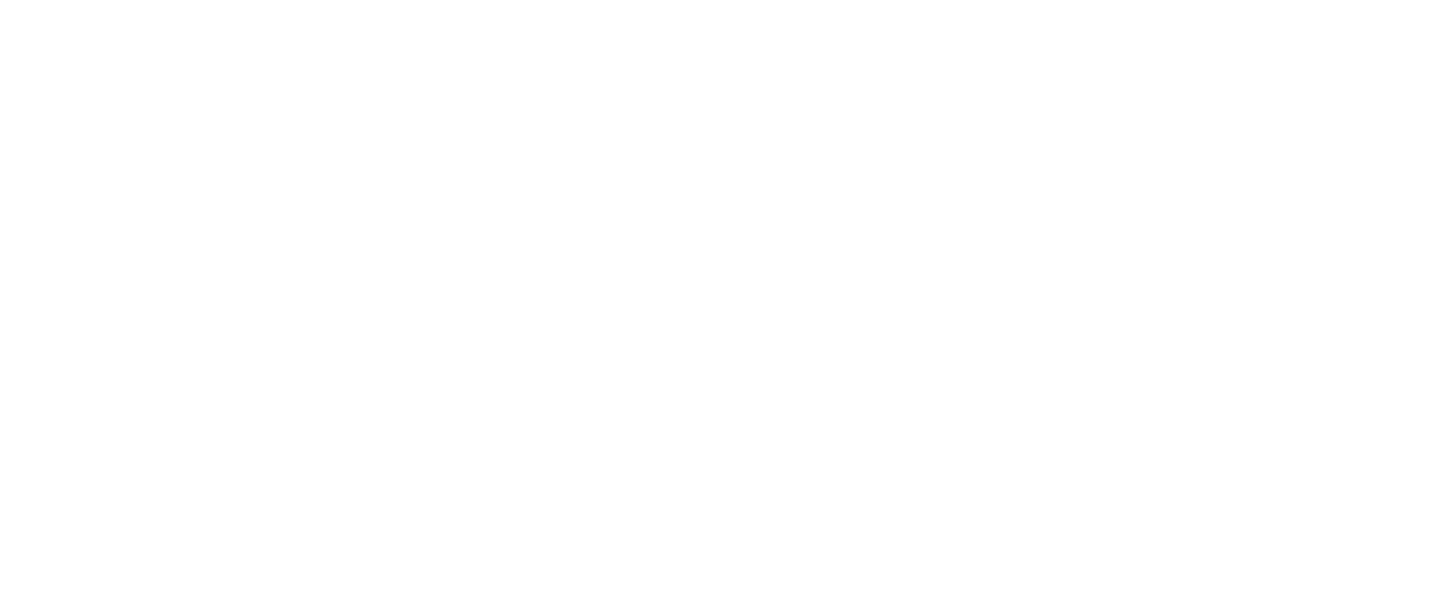
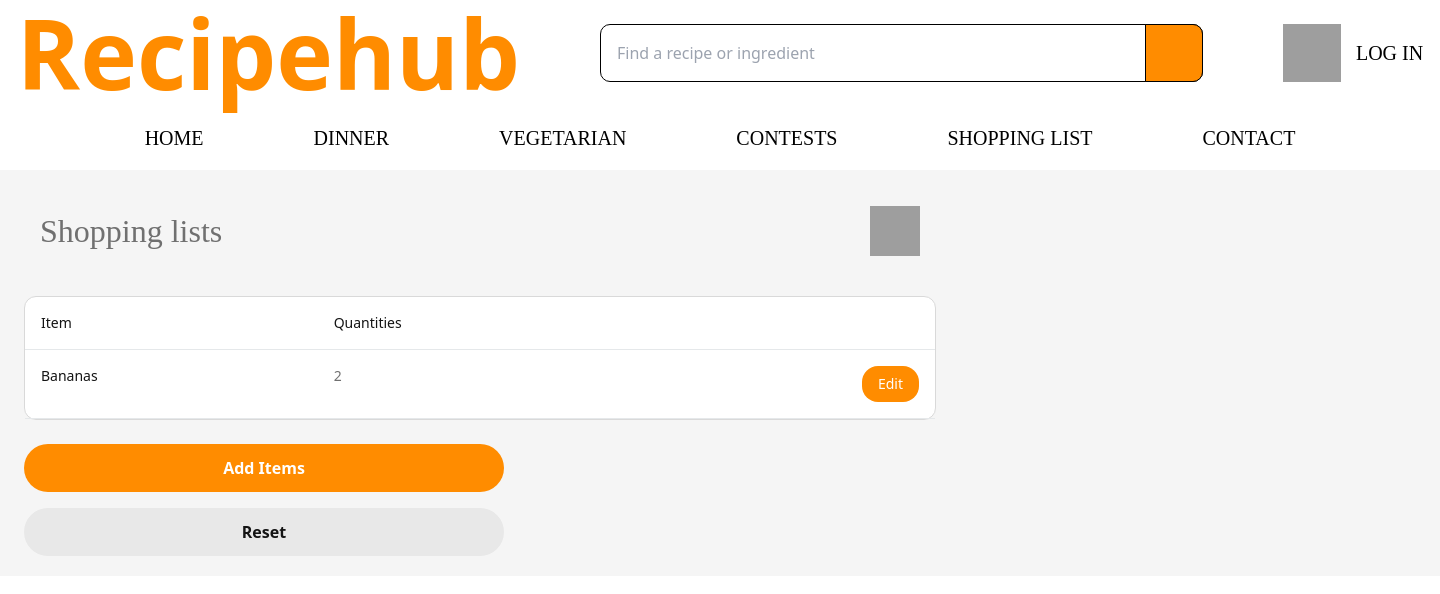
Before and after one commit to Dung8229/RecipeHub, a React (Vite) app in the folder Frontend/: page /shopping-list in a window 1280 px wide. Before the commit this address had no page. Shown: the top 594 px of the page, 1440 px wide, since content can reach past the window. Built offline with nearby package versions, Linux system fonts and the light colour scheme; grey boxes are pictures that could not be loaded.

Commit message:
shopping-list

```diff
--- a/Frontend/src/App.jsx
+++ b/Frontend/src/App.jsx
@@ -6,7 +6,7 @@
 import ExploreRecipesPage from './pages/ExploreRecipes';
 import LoginPage from './pages/Login';
 import RegisterPage from './pages/Register';
-
+import ShoppingList from './pages/ShoppingList';
 
 
 const App = () => {
@@ -19,6 +19,7 @@
         <Route path="/login" element={<LoginPage/>} />
         <Route path="/register" element={<RegisterPage/>} />
         <Route path="/home" element={<HomePage/>} />
+        <Route path="/shopping-list" element={<ShoppingList/>} />
         {/* <Route path="/register" element={<RegisterPage />} />
         <Route path="/login" element={<LoginPage />} />
         <Route path="/recipes" element={<ExploreRecipesPage />} />
--- a/Frontend/src/components/ExploreRecipeComponents/FilterSection.tsx
+++ b/Frontend/src/components/ExploreRecipeComponents/FilterSection.tsx
@@ -23,7 +23,7 @@
     item.toLowerCase().includes(searchTerm.toLowerCase())
   );
 
-  // Hiển thị 6 items đầu tiên hoặc tất cả nếu showAll = true
+  // Hiển thị 8 items đầu tiên hoặc tất cả nếu showAll = true
   const displayedItems = showAll ? filteredItems : filteredItems.slice(0, 8);
 
   return (
--- /dev/null
+++ b/Frontend/src/pages/ShoppingList.jsx
@@ -0,0 +1,92 @@
+import React from 'react';
+
+const ShoppingList = () => {
+  return (
+    <div className="w-[1440px] min-h-screen bg-white">
+      {/* Header */}
+      <header className="w-full h-[170px] bg-white">
+        <div className="w-full h-[106px] flex justify-center items-center gap-20">
+          <div className="text-[#ff8c00] text-8xl font-bold font-['Qwitcher Grypen']">
+            Recipehub
+          </div>
+
+          <div className="relative w-[603px] h-[58px]">
+            <input
+              type="text"
+              placeholder="Find a recipe or ingredient"
+              className="w-full h-full px-4 rounded-[10px] border border-black"
+            />
+            <button className="absolute right-0 w-[58px] h-full bg-[#ff8c00] rounded-tr-[10px] rounded-br-[10px] border border-black">
+              {/* Search icon */}
+            </button>
+          </div>
+
+          <div className="flex items-center gap-[15px]">
+            <img className="w-[58px] h-[58px]" src="/login-icon.png" alt="Login" />
+            <span className="text-black text-xl font-medium font-['Poppins']">LOG IN</span>
+          </div>
+        </div>
+
+        <nav className="h-16 flex justify-center items-center gap-[110px]">
+          {['HOME', 'DINNER', 'VEGETARIAN', 'CONTESTS', 'SHOPPING LIST', 'CONTACT'].map(item => (
+            <a key={item} className="text-black text-xl font-medium font-['Poppins']">{item}</a>
+          ))}
+        </nav>
+      </header>
+
+      {/* Main Content */}
+      <main className="flex px-6 py-5 gap-4 bg-neutral-100">
+        {/* Shopping List Section */}
+        <div className="w-[912px]">
+          <div className="flex justify-between items-center p-4">
+            <h1 className="text-[#707070] text-[32px] font-medium font-['Poppins']">
+              Shopping lists
+            </h1>
+            <img className="w-[50px] h-[50px]" src="/pdf-icon.png" alt="PDF" />
+          </div>
+
+          {/* Shopping List Table */}
+          <div className="bg-white rounded-xl border border-[#d9d9d9] mt-6">
+            {/* Table headers */}
+            <div className="grid grid-cols-3 p-4 border-b border-[#e5e8ea]">
+              <div className="text-[#141414] text-sm font-medium">Item</div>
+              <div className="text-[#141414] text-sm font-medium">Quantities</div>
+              <div></div>
+            </div>
+
+            {/* Table items */}
+            {/* Repeat this structure for each item */}
+            <div className="grid grid-cols-3 p-4 border-b border-[#e5e8ea]">
+              <div className="text-[#141414] text-sm">Bananas</div>
+              <div className="text-[#707070] text-sm">2</div>
+              <div className="flex justify-end">
+                <button className="px-4 py-2 bg-[#ff8c00] rounded-2xl text-white text-sm font-medium">
+                  Edit
+                </button>
+              </div>
+            </div>
+          </div>
+
+          {/* Action Buttons */}
+          <div className="mt-6 space-y-4">
+            <button className="w-[480px] h-12 bg-[#ff8c00] rounded-3xl text-white font-bold">
+              Add Items
+            </button>
+            <button className="w-[480px] h-12 bg-[#e8e8e8] rounded-3xl text-[#141414] font-bold">
+              Reset
+            </button>
+          </div>
+        </div>
+
+        {/* Selected Recipes Section */}
+        <div className="w-[360px]">
+          {/* Component implementation continues... */}
+        </div>
+      </main>
+
+      {/* Footer component implementation... */}
+    </div>
+  );
+};
+
+export default ShoppingList;
```
